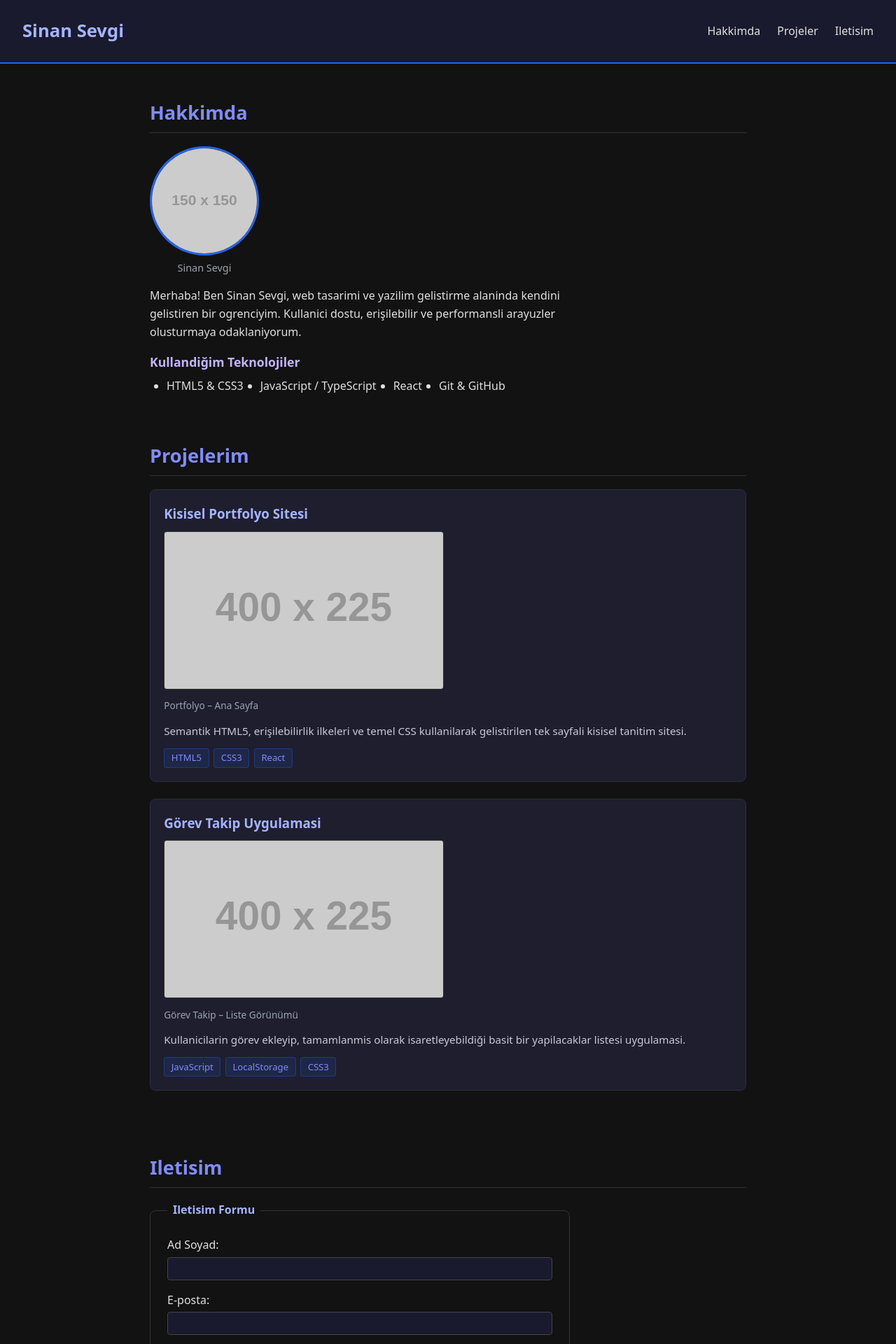
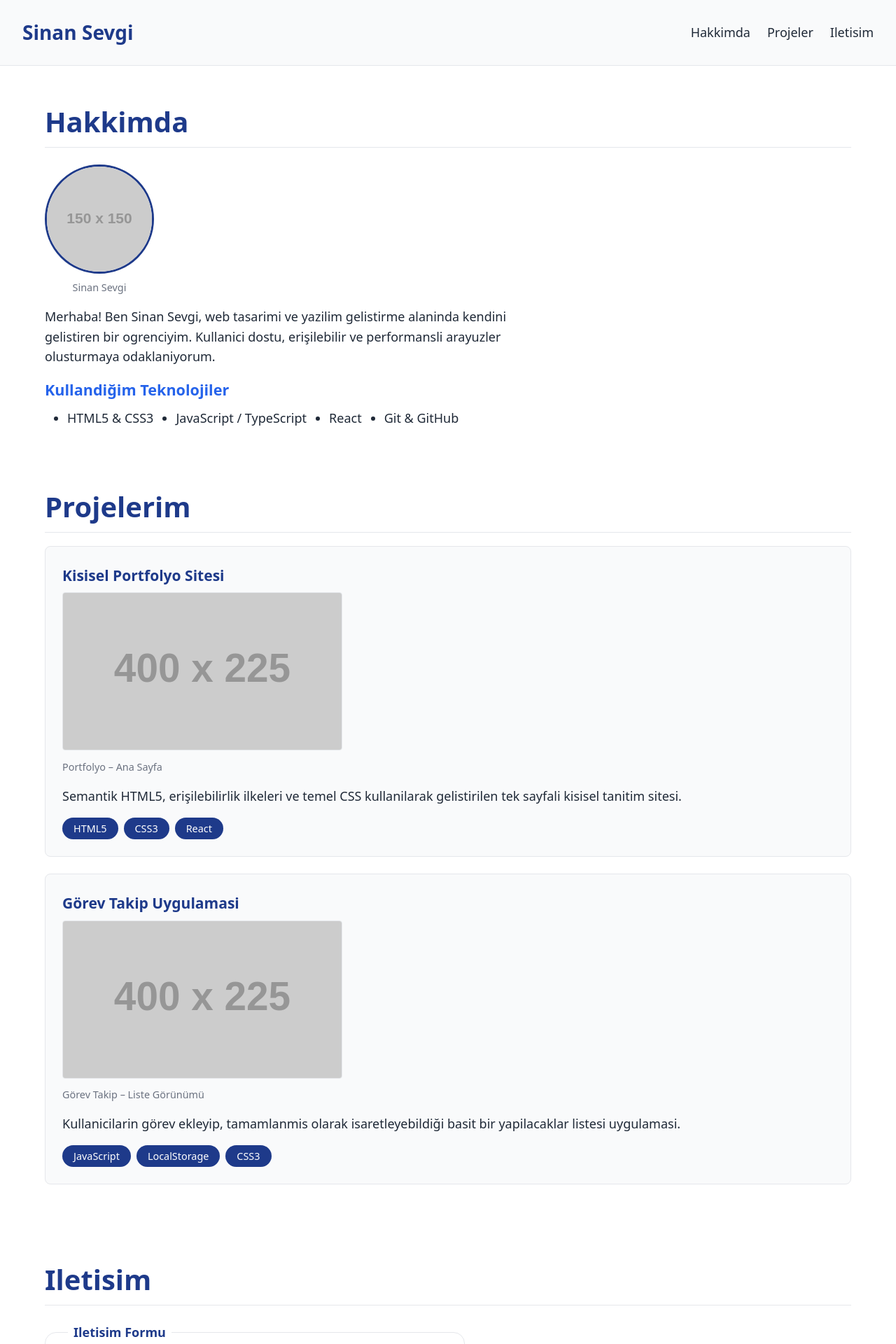
Before and after one commit to Sinansevg1/web-lab-proje, a React (Vite) app: page / in a window 1280 px wide. Shown: the top 1920 px of the page at 70% size. Built offline with nearby package versions, Linux system fonts and the light colour scheme.

Commit message:
Uygulama-1: Design Token Dosyası Oluştur

```diff
--- a/src/App.css
+++ b/src/App.css
@@ -1,98 +1,98 @@
 /* ── Header ── */
 header {
-  background-color: #1a1a2e;
-  padding: 1.5rem 2rem;
+  background-color: var(--color-surface);
+  padding: var(--space-lg) var(--space-xl);
   display: flex;
   align-items: center;
   justify-content: space-between;
   flex-wrap: wrap;
-  gap: 1rem;
+  gap: var(--space-md);
   position: sticky;
   top: 0;
   z-index: 10;
-  border-bottom: 2px solid #2563EB;
+  border-bottom: 1px solid var(--color-border);
 }
 
 header h1 {
-  font-size: 1.6rem;
-  color: #a5b4fc;
+  font-size: var(--text-xl);
+  color: var(--color-primary);
 }
 
 /* ── Nav ── */
 nav ul {
   list-style: none;
   display: flex;
-  gap: 1.5rem;
+  gap: var(--space-lg);
 }
 
 nav ul li a {
-  color: #e0e0e0;
+  color: var(--color-text);
   text-decoration: none;
   font-weight: 500;
-  transition: color 0.2s;
+  transition: color var(--transition-fast);
 }
 
 nav ul li a:hover {
-  color: #818cf8;
+  color: var(--color-primary);
 }
 
 /* ── Main ── */
 main {
-  max-width: 900px;
+  max-width: 1200px;
   margin: 0 auto;
-  padding: 2rem 1.5rem;
+  padding: var(--space-xl) var(--space-lg);
 }
 
 /* ── Sections ── */
 section {
-  margin-bottom: 3rem;
-  padding-top: 1rem;
+  margin-bottom: var(--space-3xl);
+  padding-top: var(--space-md);
 }
 
 section h2 {
-  font-size: 1.7rem;
-  color: #818cf8;
-  margin-bottom: 1.2rem;
-  border-bottom: 1px solid #333;
-  padding-bottom: 0.4rem;
+  font-size: var(--text-2xl);
+  color: var(--color-primary);
+  margin-bottom: var(--space-lg);
+  border-bottom: 1px solid var(--color-border);
+  padding-bottom: var(--space-xs);
 }
 
 /* ── Hakkimda ── */
 #hakkimda figure {
   display: inline-block;
-  margin-bottom: 1rem;
+  margin-bottom: var(--space-md);
   text-align: center;
 }
 
 #hakkimda figure img {
-  border-radius: 50%;
-  border: 3px solid #2563EB;
+  border-radius: var(--radius-full);
+  border: 3px solid var(--color-primary);
   display: block;
 }
 
 #hakkimda figure figcaption {
-  margin-top: 0.4rem;
-  font-size: 0.9rem;
-  color: #9ca3af;
+  margin-top: var(--space-sm);
+  font-size: var(--text-sm);
+  color: var(--color-muted);
 }
 
 #hakkimda p {
-  margin-bottom: 1rem;
-  max-width: 650px;
+  margin-bottom: var(--space-md);
+  max-width: 65ch;
 }
 
 #hakkimda h3 {
-  font-size: 1.1rem;
-  color: #c4b5fd;
-  margin-bottom: 0.5rem;
+  font-size: var(--text-lg);
+  color: var(--color-secondary);
+  margin-bottom: var(--space-sm);
 }
 
 #hakkimda ul {
   list-style: disc;
-  padding-left: 1.5rem;
+  padding-left: var(--space-xl);
   display: flex;
   flex-wrap: wrap;
-  gap: 0.4rem 1.5rem;
+  gap: var(--space-xs) var(--space-xl);
 }
 
 /* ── Projeler ── */
@@ -107,95 +107,95 @@
 }
 
 #projeler article {
-  background: #1e1e2e;
-  border: 1px solid #2d2d44;
-  border-radius: 8px;
-  padding: 1.2rem;
-  margin-bottom: 1.5rem;
-  transition: box-shadow 0.2s;
+  background: var(--color-surface);
+  border: 1px solid var(--color-border);
+  border-radius: var(--radius-md);
+  padding: var(--space-lg);
+  margin-bottom: var(--space-lg);
+  transition: box-shadow var(--transition-normal), transform var(--transition-normal);
 }
 
 #projeler article:hover {
-  box-shadow: 0 4px 16px rgba(99, 102, 241, 0.25);
+  box-shadow: var(--shadow-md);
+  transform: translateY(-4px);
 }
 
 #projeler article h3 {
-  color: #a5b4fc;
-  margin-bottom: 0.6rem;
+  color: var(--color-primary);
+  margin-bottom: var(--space-sm);
 }
 
 #projeler article figure {
-  margin-bottom: 0.8rem;
+  margin-bottom: var(--space-md);
 }
 
 #projeler article figure img {
   width: 100%;
   max-width: 400px;
-  border-radius: 4px;
-  border: 1px solid #333;
+  border-radius: var(--radius-sm);
+  border: 1px solid var(--color-border);
 }
 
 #projeler article figure figcaption {
-  font-size: 0.85rem;
-  color: #9ca3af;
-  margin-top: 0.3rem;
+  font-size: var(--text-sm);
+  color: var(--color-muted);
+  margin-top: var(--space-xs);
 }
 
 #projeler article p {
-  margin-bottom: 0.8rem;
-  font-size: 0.95rem;
-  color: #c9cad6;
+  margin-bottom: var(--space-md);
+  font-size: var(--text-base);
+  color: var(--color-text);
 }
 
 #projeler article ul {
   list-style: none;
   display: flex;
   flex-wrap: wrap;
-  gap: 0.4rem;
+  gap: var(--space-sm);
 }
 
 #projeler article ul li {
-  background: #2563EB22;
-  color: #818cf8;
-  border: 1px solid #2563EB55;
-  border-radius: 4px;
-  padding: 0.15rem 0.6rem;
-  font-size: 0.82rem;
+  background: var(--color-primary);
+  color: var(--color-bg);
+  border-radius: var(--radius-full);
+  padding: var(--space-xs) var(--space-md);
+  font-size: var(--text-sm);
 }
 
 /* ── Iletisim Form ── */
 #iletisim fieldset {
-  border: 1px solid #333;
-  border-radius: 8px;
-  padding: 1.5rem;
+  border: 1px solid var(--color-border);
+  border-radius: var(--radius-lg);
+  padding: var(--space-xl);
   max-width: 600px;
 }
 
 #iletisim legend {
-  color: #a5b4fc;
+  color: var(--color-primary);
   font-weight: 600;
-  padding: 0 0.5rem;
+  padding: 0 var(--space-sm);
 }
 
 #iletisim input,
 #iletisim textarea,
 #iletisim select {
-  background: #1a1a2e;
-  color: #e0e0e0;
-  border-color: #444;
+  background: var(--color-surface);
+  color: var(--color-text);
+  border-color: var(--color-border);
 }
 
 #iletisim button[type="submit"] {
-  background: #2563EB;
-  color: white;
+  background: var(--color-primary);
+  color: var(--color-bg);
   border: none;
-  padding: 0.6rem 1.5rem;
-  border-radius: 6px;
+  padding: var(--space-sm) var(--space-xl);
+  border-radius: var(--radius-md);
   cursor: pointer;
-  font-size: 1rem;
+  font-size: var(--text-base);
   font-weight: 600;
-  transition: background 0.2s;
-  margin-top: 0.5rem;
+  transition: background var(--transition-fast);
+  margin-top: var(--space-sm);
 }
 
 #iletisim button[type="submit"]:hover {
--- a/src/index.css
+++ b/src/index.css
@@ -1,15 +1,20 @@
+@import './styles/tokens.css';
+
 /* Genel sifirlama */
-* {
+*,
+*::before,
+*::after {
   margin: 0;
   padding: 0;
   box-sizing: border-box;
 }
 
 body {
-  font-family: system-ui, sans-serif;
+  font-family: var(--font-sans);
+  font-size: var(--text-base);
   line-height: 1.6;
-  background-color: #121212;
-  color: #e0e0e0;
+  background-color: var(--color-bg);
+  color: var(--color-text);
 }
 
 /* Skip link: normalde gizli, Tab ile gorunur */
@@ -17,9 +22,9 @@
   position: absolute;
   top: -100px;
   left: 0;
-  background: #1E3A8A;
-  color: white;
-  padding: 8px 16px;
+  background: var(--color-primary);
+  color: var(--color-bg);
+  padding: var(--space-sm) var(--space-md);
   z-index: 100;
   text-decoration: none;
   font-weight: 600;
@@ -31,30 +36,32 @@
 
 /* Focus gostergesi -- ASLA kaldirma */
 :focus {
-  outline: 2px solid #2563EB;
+  outline: 2px solid var(--color-secondary);
   outline-offset: 2px;
 }
 
 /* Form stilleri */
 .form-group {
-  margin-bottom: 1rem;
+  margin-bottom: var(--space-md);
 }
 
 label {
   display: block;
-  margin-bottom: 0.25rem;
+  margin-bottom: var(--space-xs);
 }
 
 input,
 textarea,
 select {
   width: 100%;
-  padding: 0.5rem;
-  border: 1px solid #ccc;
-  border-radius: 4px;
+  padding: var(--space-sm);
+  border: 1px solid var(--color-border);
+  border-radius: var(--radius-sm);
+  background: var(--color-surface);
+  color: var(--color-text);
 }
 
 .error-msg {
-  color: red;
-  font-size: 0.85rem;
+  color: var(--color-error);
+  font-size: var(--text-sm);
 }
--- /dev/null
+++ b/src/styles/tokens.css
@@ -0,0 +1,56 @@
+:root {
+  /*--- Renk Paleti ---*/
+  --color-primary: #1E3A8A;
+  --color-secondary: #2563EB;
+  --color-accent: #7C3AED;
+  --color-bg: #FFFFFF;
+  --color-text: #1F2937;
+  --color-muted: #6B7280;
+  --color-surface: #F9FAFB;
+  --color-border: #E5E7EB;
+  --color-error: #DC2626;
+  --color-success: #16A34A;
+
+  /*--- Spacing (Boşluk) Skalası ---*/
+  --space-xs: 0.25rem;
+  /* 4px */
+  --space-sm: 0.5rem;
+  /* 8px */
+  --space-md: 1rem;
+  /* 16px */
+  --space-lg: 1.5rem;
+  /* 24px */
+  --space-xl: 2rem;
+  /* 32px */
+  --space-2xl: 3rem;
+  /* 48px */
+  --space-3xl: 4rem;
+  /* 64px */
+
+  /*--- Border Radius ---*/
+  --radius-sm: 4px;
+  --radius-md: 8px;
+  --radius-lg: 16px;
+  --radius-full: 9999px;
+
+  /*--- Font Aileleri ---*/
+  --font-sans: system-ui, -apple-system, sans-serif;
+  --font-mono: 'Fira Code', 'Consolas', monospace;
+
+  /*--- Font Boyutları (Fluid) ---*/
+  --text-sm: clamp(0.8rem, 0.75rem + 0.25vw, 0.9rem);
+  --text-base: clamp(1rem, 0.9rem + 0.5vw, 1.125rem);
+  --text-lg: clamp(1.125rem, 1rem + 0.6vw, 1.35rem);
+  --text-xl: clamp(1.25rem, 1rem + 1.2vw, 1.75rem);
+  --text-2xl: clamp(1.5rem, 1rem + 2vw, 2.5rem);
+  --text-3xl: clamp(2rem, 1.2rem + 3vw, 3.5rem);
+
+  /*--- Gölge ---*/
+  --shadow-sm: 0 1px 2px rgba(0, 0, 0, 0.05);
+  --shadow-md: 0 4px 6px rgba(0, 0, 0, 0.07);
+  --shadow-lg: 0 10px 15px rgba(0, 0, 0, 0.1);
+
+  /*--- Geçiş ---*/
+  --transition-fast: 150ms ease;
+  --transition-normal: 300ms ease;
+}
```
